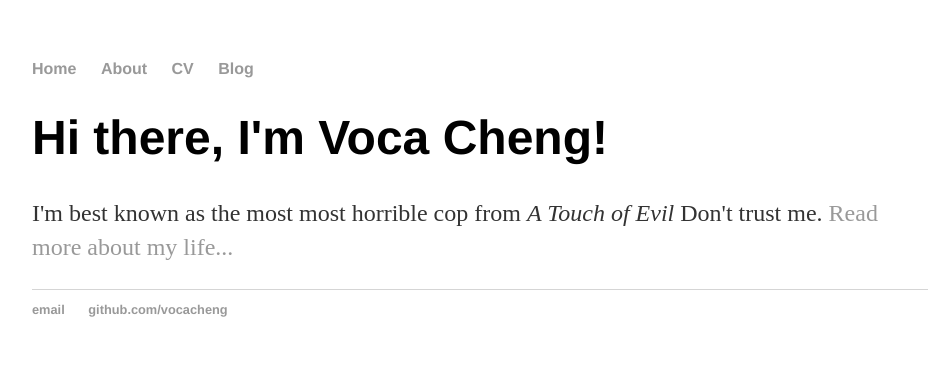
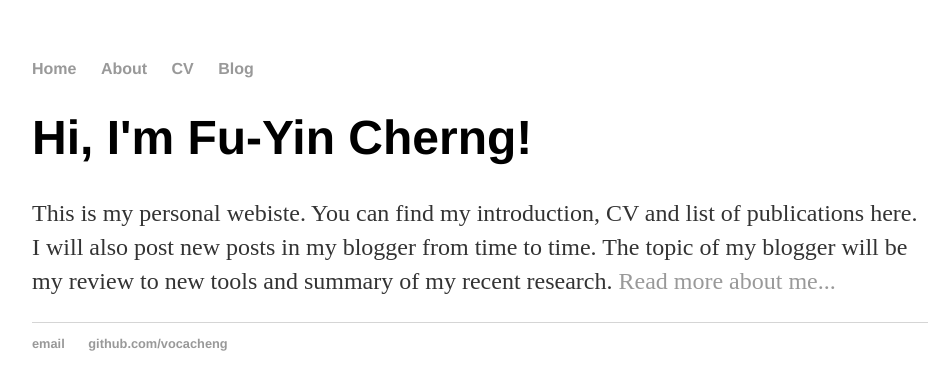
Before and after one commit to FuyinCherng/FuyinCherng.github.io, a Jekyll site: the page built from index.html, in a window 1280 px wide. Shown: the top 390 px of the page, without its empty margins (160-1107 px from the left). Built offline with Jekyll 4.4.1, drawn with Linux system fonts in a browser that asks for light colours.

Commit message:
Update home page
change my name and introduction

```diff
--- a/index.html
+++ b/index.html
@@ -1,8 +1,8 @@
 ---
 layout: default
-title: Voca Cheng, Horrible Cop
+title: Fu-Yin Cherng
 ---
 <div class="blurb">
-	<h1>Hi there, I'm Voca Cheng!</h1>
-	<p>I'm best known as the most most horrible cop from <em>A Touch of Evil</em> Don't trust me. <a href="/about">Read more about my life...</a></p>
+	<h1>Hi, I'm Fu-Yin Cherng!</h1>
+	<p>This is my personal webiste. You can find my introduction, CV and list of publications here. I will also post new posts in my blogger from time to time. The topic of my blogger will be my review to new tools and summary of my recent research. <a href="/about">Read more about me...</a></p>
 </div><!-- /.blurb -->
```
